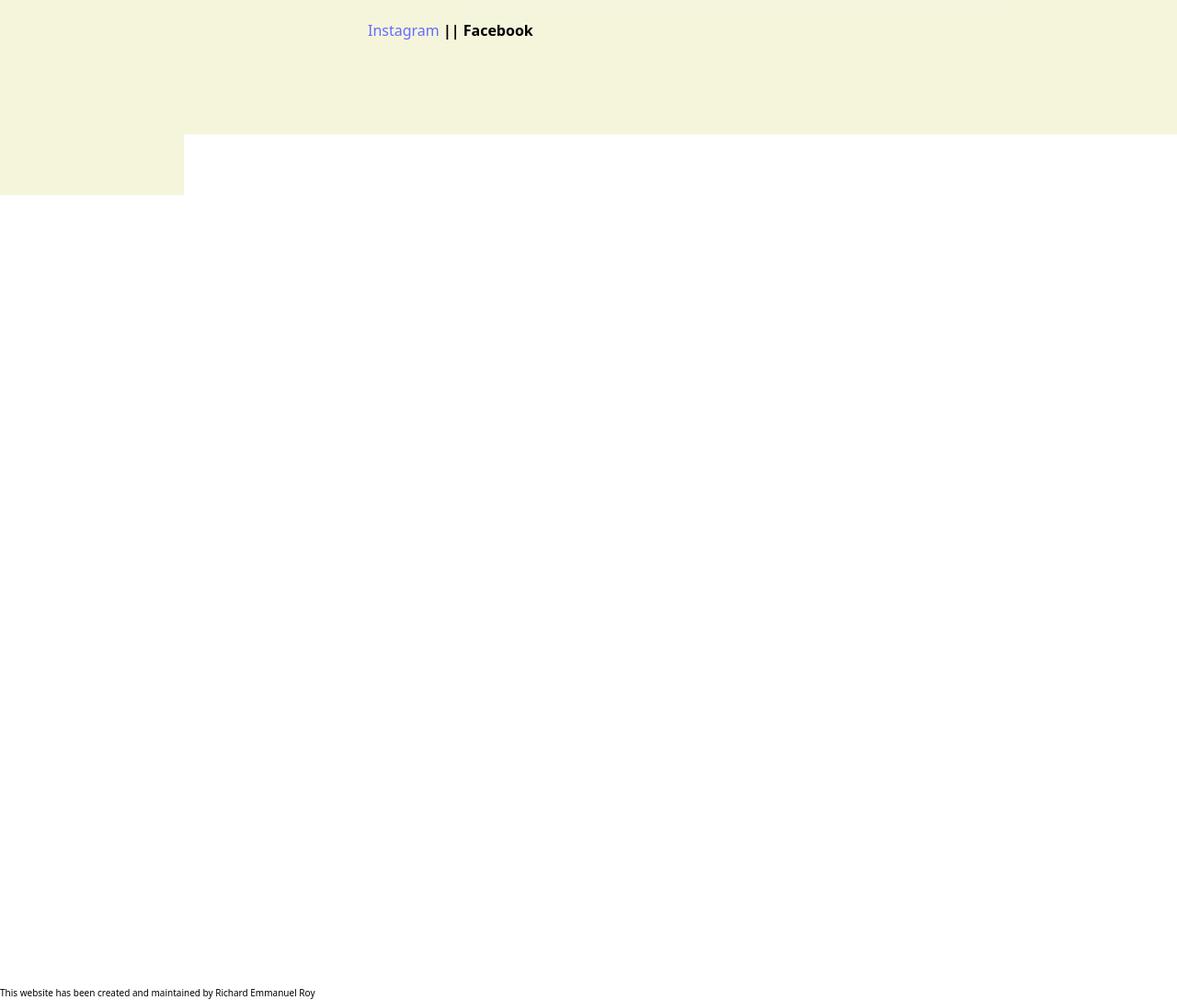
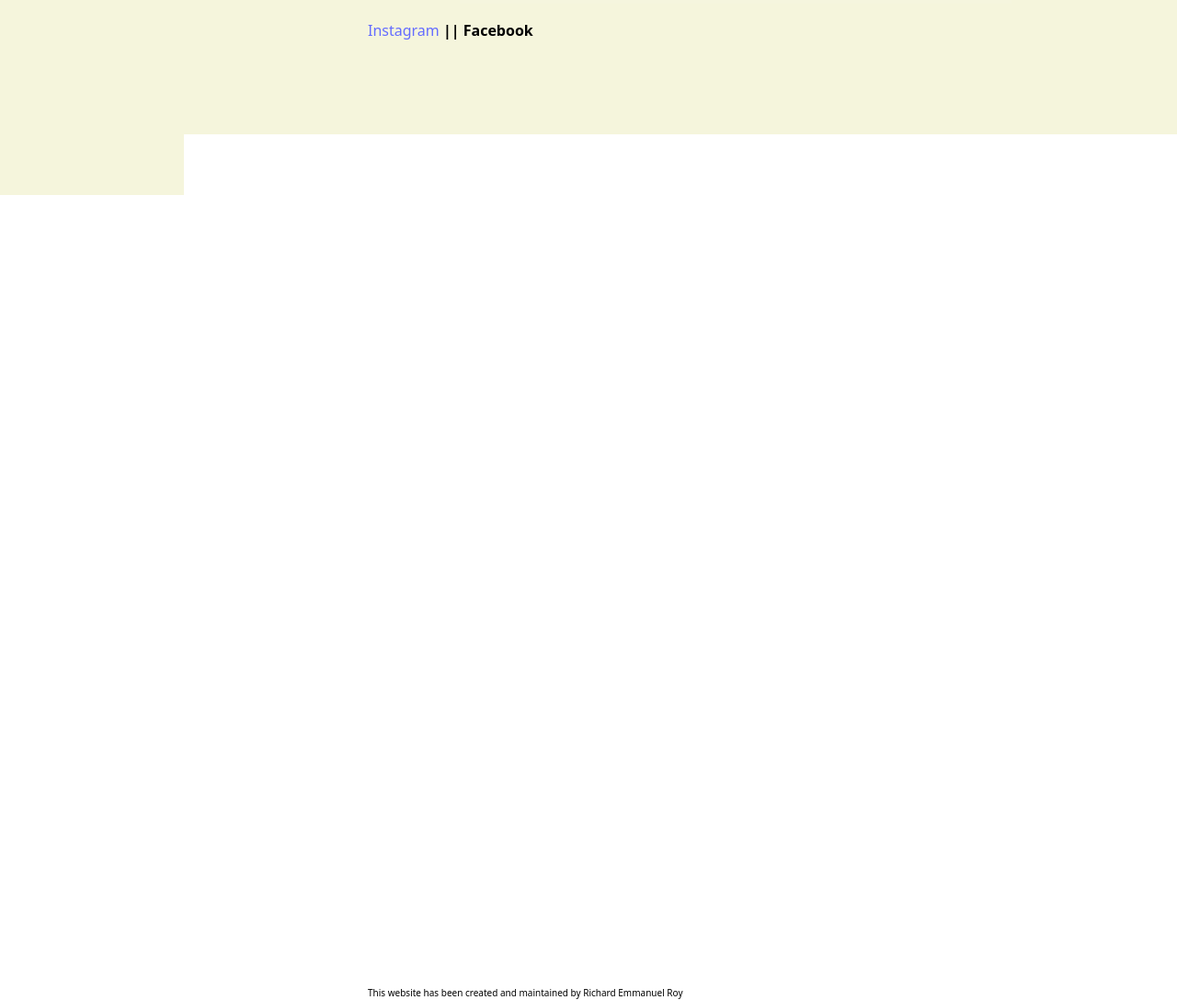
Before and after one commit to ricwrites/TLSWeb, a React (Vite) app in the folder TLSWeb/: page / in a window 1280 px wide. Shown: the part 738-1825 px from the top of the page at 92% size. Built offline with nearby package versions, Linux system fonts and the light colour scheme.

Commit message:
Updating attributions

```diff
--- a/TLSWeb/src/App.css
+++ b/TLSWeb/src/App.css
@@ -101,5 +101,6 @@ color: black;
 .footer {
 position: absolute;
 top:1800px;
+left:400px;
 font-size:10px;
 }
```
